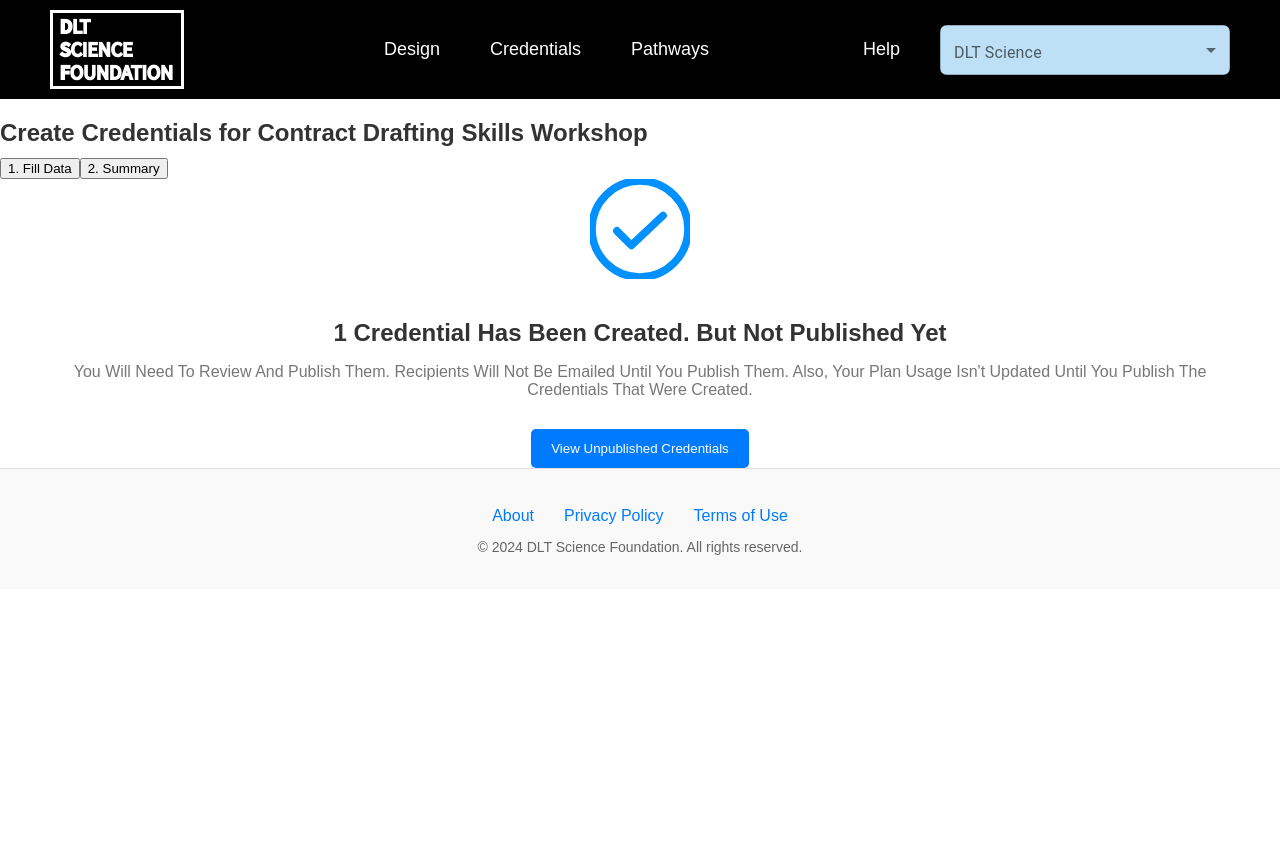
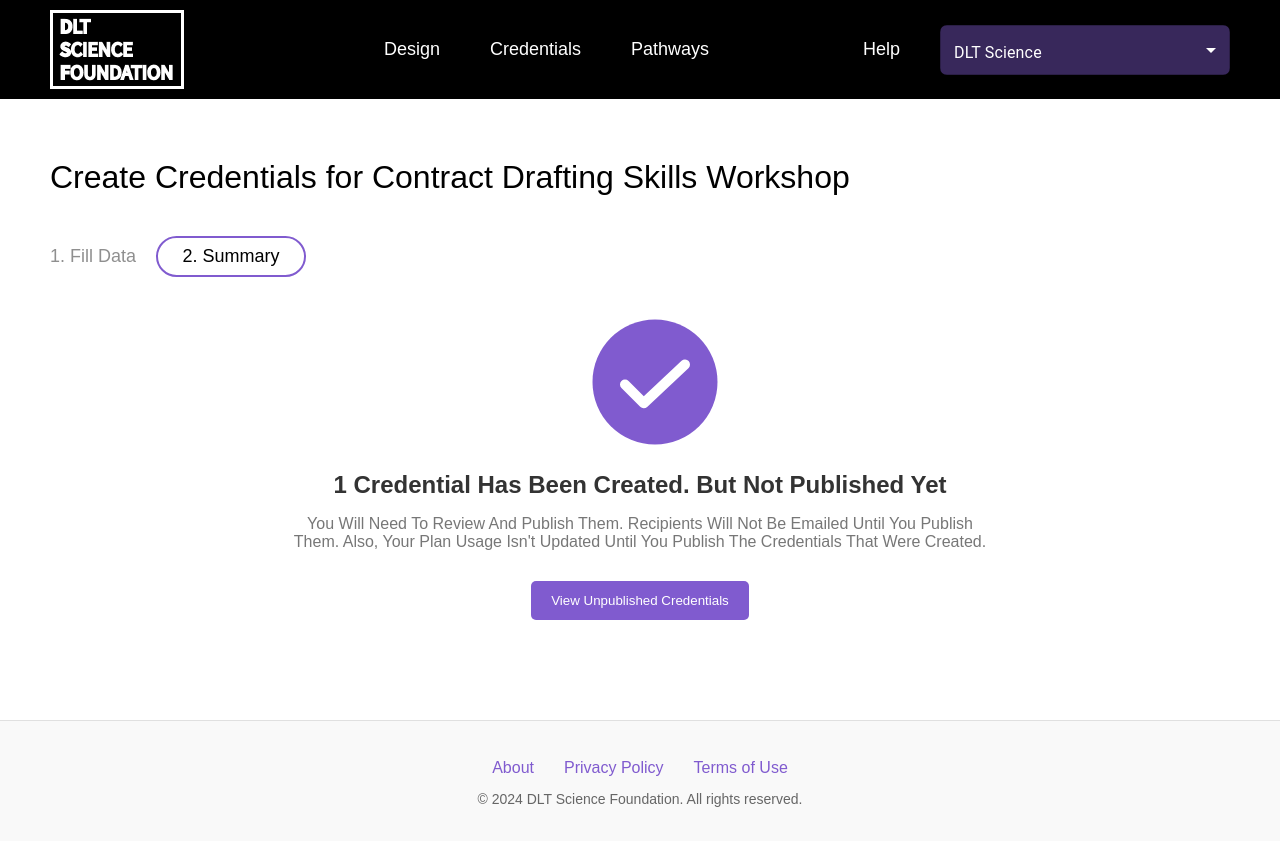
Before and after one commit to tarunkumar2112/Certifcatuons, a React (Create React App) app: page /success/1 in a window 1280 px wide. Before the commit the page ends 800 px from the top, so only its background shows below. Built offline with nearby package versions, Linux system fonts and the light colour scheme.

Commit message:
All css added working on preview page

```diff
--- a/src/components/CheckmarkComponent.css
+++ b/src/components/CheckmarkComponent.css
@@ -55,7 +55,7 @@
 
   .btn-view-unpublished {
     padding: 12px 20px;
-    background-color: #007bff;
+    background-color: #805BCF;
     color: white;
     border: none;
     border-radius: 5px;
@@ -63,5 +63,24 @@
   }
 
   .btn-view-unpublished:hover {
-    background-color: #0056b3;
+    background-color: #805BCF;
   }
+
+  .checkmark-circle {
+    stroke-width: 0;
+    height: auto;
+}
+
+.checkmark {
+    border-radius: 100%;
+    height: 130px;
+    width: 130px;
+}
+
+.checkmark-circle {
+    fill: #805BCF;
+}
+
+.checkmark path {
+    stroke: #fff;
+}
--- a/src/components/CreateCredential.css
+++ b/src/components/CreateCredential.css
@@ -7,8 +7,9 @@ h1,h2,h3,h4,h5,h6,p,span,samp,a,input,select,th,td,button{font-family: "Urbanist
 .main-creaditianl-sec .Steps {margin-top: 40px;margin-bottom: 40px;}
 .main-creaditianl-sec .Steps > div {display: flex;align-items: center;gap: 20px;justify-content: flex-start;}
 .main-creaditianl-sec .Steps button {background: transparent;border: 0;line-height:normal;color: #8F8F8F;font-size: 18px;font-weight: 400;padding:0;}
-.main-creaditianl-sec .Steps .active-step a {display:inline-block;background-color: #fff;color: #000;text-decoration: none;padding: 10px;
+.main-creaditianl-sec .Steps .active-step  {display:inline-block;background-color: #fff;color: #000;text-decoration: none;padding: 10px;
    border-radius: 40px;border: 2px solid #805bcf;padding: 8px 24.5px;}
+   .main-creaditianl-sec .Steps .active-step a {color:#000}
 .form-credentials h3 {font-size: 16px;font-weight: 400; padding-top: 40px; color: #8F8F8F;margin-bottom: 30px;border-top:1px solid #c2c2c2;}
 .form-credentials table {text-align: left;width: 100%;border: 1px solid #C6C6C6;border-radius: 7px;}
 .form-credentials table th {color: #000;font-size: 16px;font-weight: 400;}
--- a/src/components/Footer.css
+++ b/src/components/Footer.css
@@ -22,8 +22,10 @@
   .footer-item {
     margin: 0 15px;
     font-size: 16px;
-    color: #0067f4;
     cursor: pointer;
+  }
+  .footer-item a{
+    color: #805bcf;
   }
 
   .footer-item:hover {
--- a/src/components/Header.css
+++ b/src/components/Header.css
@@ -67,8 +67,8 @@
   height: fit-content;
 }
 
- .header-right div#demo-simple-select {
-  background: #BDE0F7;
+.header-right div#demo-simple-select {
+  background: #805bcf70;
   border-radius: 7px;
   padding: 0px 20px;
   width: 250px;
@@ -77,5 +77,18 @@
   font-weight: 400;
   font-size: 18px;
   line-height: 23px;
-  color: #8F8F8F;
+  color: #fff;
 }
+.css-113d811-MuiFormLabel-root-MuiInputLabel-root {
+  color: #fff;
+}
+
+.css-113d811-MuiFormLabel-root-MuiInputLabel-root.Mui-focused {
+  color: #fff;
+}
+.css-lohd6h-MuiSvgIcon-root-MuiSelect-icon path{
+  fill:#fff;
+}
+.css-19qnlrw-MuiFormLabel-root-MuiInputLabel-root {
+  color: #fff !important;
+}
--- a/src/components/ListCredential.css
+++ b/src/components/ListCredential.css
@@ -96,7 +96,7 @@
 
 
 .cred-colmain2 a {
-background: #43B1FB;
+background: #805BCF;
 border-radius: 7px;
 padding: 14px 18px;
 width: 200px;
@@ -204,7 +204,7 @@ color: #4F4F4F;
 }
 
 .control-button:hover {
-color: #43b1fb;
+color: #805BCF;
 background: transparent;
 }
 .delete {
@@ -245,7 +245,7 @@ font-style: normal;
 font-weight: 400;
 font-size: 16px;
 line-height: 20px;
-color: #43B1FB;
+color: #805BCF;
 }
 
 .credentials-table th {
@@ -277,7 +277,7 @@ font-weight: 600;
 }
 
 .blue {
-background-color: #007bff;
+background-color: #805BCF;
 }
 
 .red {
@@ -289,7 +289,7 @@ background-color: #28a745;
 }
 
 a {
-color: #007bff;
+color: #805BCF;
 text-decoration: none;
 }
 
@@ -355,5 +355,5 @@ color:#000;}
 .td-hed small {padding-left: 0;margin-top: 1px;}
 .mail-table-text {display: inline-block;}
 .cred-colmain2 a {
-  text-decoration: none;
+    text-decoration: none;
 }
--- a/src/components/Spinner.css
+++ b/src/components/Spinner.css
@@ -13,7 +13,7 @@
 
   .spinner {
     border: 8px solid #f3f3f3; /* Light grey */
-    border-top: 8px solid #61dafb; /* Blue */
+    border-top: 8px solid #805bcf; /* Blue */
     border-radius: 50%;
     width: 60px;
     height: 60px;
--- a/src/components/Success.css
+++ b/src/components/Success.css
@@ -0,0 +1,20 @@
+h1,h2,h3,h4,h5,h6,p,span,samp,a,input,select,th,td,button{font-family: "Urbanist", sans-serif;}
+.main-creaditianl-sec {padding-top: 60px;padding-bottom: 100px;}
+.main-creaditianl-sec .container {text-align: unset;}
+.main-creaditianl-sec .create-credential-containers {padding-top: 60px;}
+.main-creaditianl-sec .cred-colmain2 a {text-decoration: none;}
+.main-creaditianl-sec .create-credential-containers h2 {font-size: 32px;font-weight: 400;color: #000;margin-top: 0;margin-bottom: 0;}
+.main-creaditianl-sec .Steps {margin-top: 40px;margin-bottom: 40px;}
+.main-creaditianl-sec .Steps > div {display: flex;align-items: center;gap: 20px;justify-content: flex-start;}
+.main-creaditianl-sec .Steps button {background: transparent;border: 0;line-height:normal;color: #8F8F8F;font-size: 18px;font-weight: 400;padding:0;}
+
+   .instrustion-succes {
+    text-align: center;
+}
+.instrustion-succes {
+    text-align: center;
+    width: 100%;
+    max-width: 700px;
+    margin: 0 auto;
+}
+.instrustion-succes .btn-view-unpublished {background:#805bcf ;}
--- a/src/components/Success.tsx
+++ b/src/components/Success.tsx
@@ -13,8 +13,8 @@ const Success = () => {
   };
 
   return (
-    <div>
-      <div className="create-credential-containers">
+    <div className='main-creaditianl-sec'>
+      <div className="create-credential-containers container">
         <h2>Create Credentials for Contract Drafting Skills Workshop</h2>
         <div className="Steps">
           <div>
@@ -25,6 +25,7 @@ const Success = () => {
       </div>
 
       <div className="container">
+        <div className="instrustion-succes">
         <CheckmarkComponent />
         <h2>1 Credential Has Been Created. But Not Published Yet</h2>
         <p className="instructions">
@@ -38,6 +39,7 @@ const Success = () => {
           View Unpublished Credentials
         </button>
       </div>
+      </div>
     </div>
   );
 };
--- a/src/components/ViewCredential.css
+++ b/src/components/ViewCredential.css
@@ -1,3 +1,121 @@
 .credential-details{
     display:none;
 }
+.first-main-row {
+    display: flex;
+    align-items: flex-start;
+    justify-content: space-between;
+}
+
+.Icon-back {
+    text-align: left;
+}
+
+.main-button {
+    padding: 10px 20px;
+    border: 1px solid;
+    border-radius: 7px;
+    color: #fff;
+    background: #805BCF;cursor: pointer;
+}
+
+.Danger.main-button {
+    background: #fff;
+    color: red;
+    border-color: red;
+}
+
+.right-side {
+    display: flex;
+    align-items: center;
+    justify-content: flex-end;
+    gap: 15px;
+}
+
+.container.first-section {
+    padding-top: 60px;
+}
+
+.page-wrapper {
+    padding-top: 60px;
+}
+
+h4.heading {
+    font-size: 32px;
+    font-weight: 400;
+    text-transform: capitalize;
+    line-height: normal;
+}
+
+h4.heading {
+    margin-left: 10px;
+    margin-top: 0;
+}
+.publish-banner p {
+    margin: 0;
+    text-align: left;
+    background: #805bcf52;
+    padding: 10px;
+    border-radius: 7px;
+    border: 2px solid #805bcf;
+}
+
+.publish-banner p span svg {
+    margin-right: 10px;
+    fill: #fff;
+}
+
+.publish-banner p span svg path {
+    fill: #805bcf;
+}
+
+.publish-banner {
+    margin-bottom: 30px;
+}
+
+.row-main-information {
+    display: flex;
+    gap: 34px;
+    padding-bottom: 60px;
+}
+
+.update-column {
+    width: 40%;
+}
+
+.View-column {
+    width: 60%;
+    background: #805bcf52;
+    padding: 10px;
+    border-radius: 7px;
+    border: 2px solid #805bcf;
+}
+
+.update-column input {
+    box-sizing: border-box;
+}
+
+.warpper-two-inputs {
+    display: flex;
+    align-items: center;
+    gap: 10px;
+}
+
+.update-column form {
+    text-align: left;
+}
+
+.update-column .form-group label {
+    margin-bottom: 8px;
+}
+
+.row-main-information button {
+    background: #805bcf;
+    border: 1px solid #805bcf;
+    cursor: pointer;
+    padding: 8px 29px;
+    font-size: 16px;
+    line-height: normal;
+    border-radius: 7px;
+    color: #fff;
+}
--- a/src/components/ViewCredential.tsx
+++ b/src/components/ViewCredential.tsx
@@ -149,7 +149,16 @@ const ViewCredential = () => {
       <button type="submit">Save</button>
     </form>
             </div>
-            <div className="column View-column"></div>
+            <div className="column View-column">
+              <p>Credential Preview</p>
+                <div className="main-bview-column">
+                  <img
+                  src={credential.certificate.image.preview}
+                  alt="credential Preview"
+                  /
+                  >
+                </div>
+            </div>
           </div>
         </div>
       </div>
```
